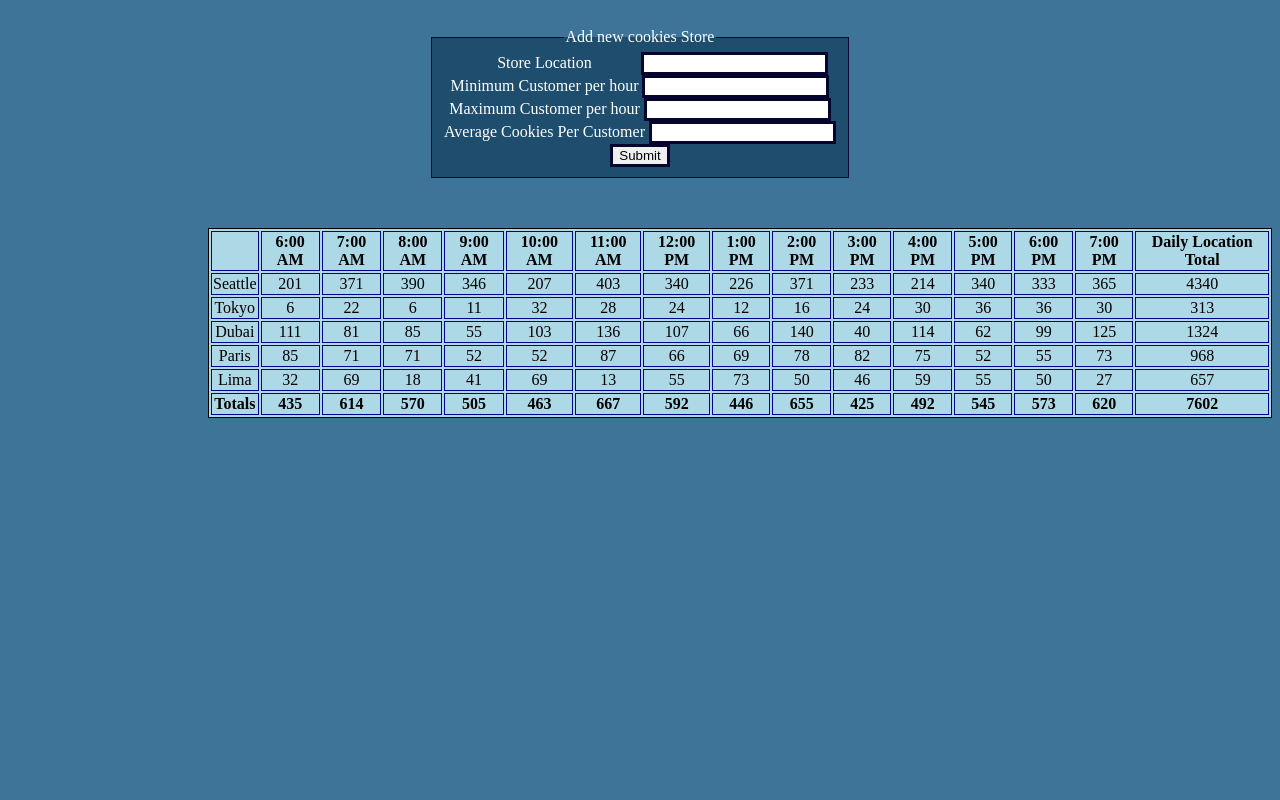
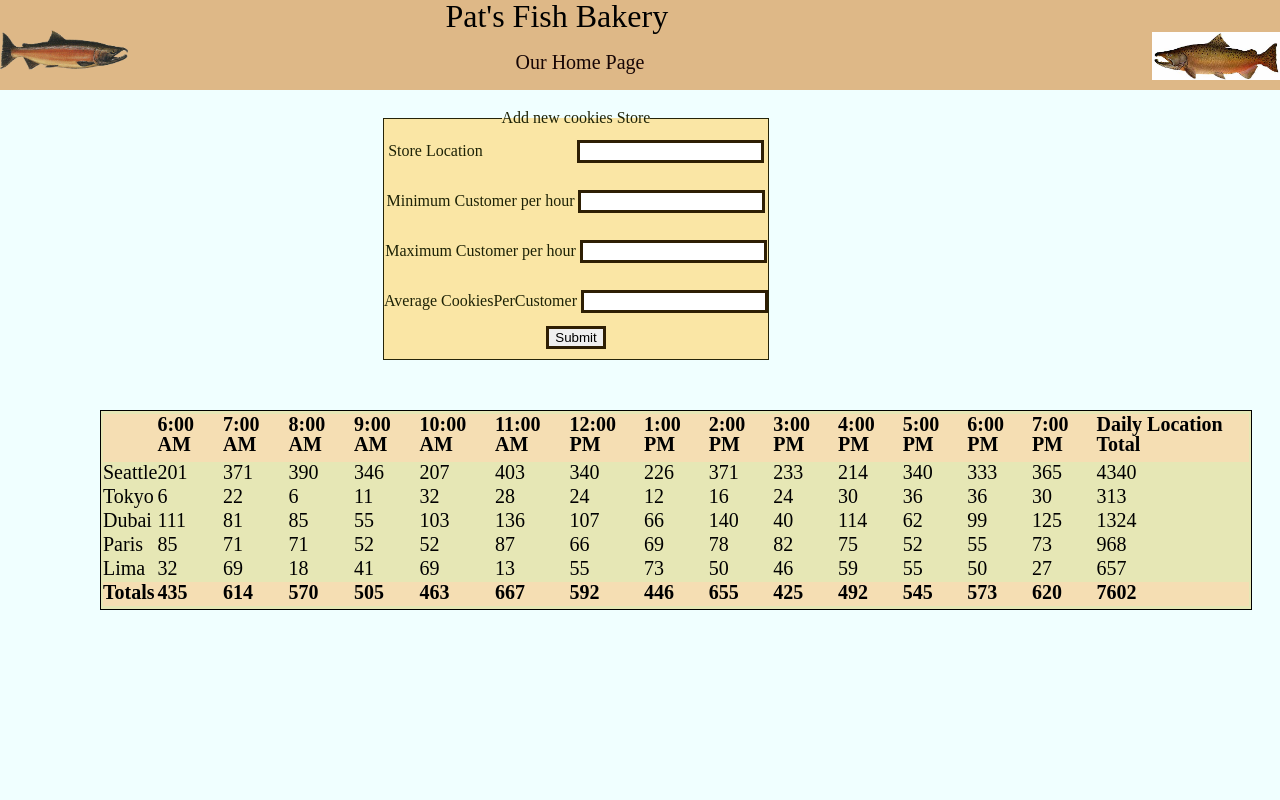
Before and after one commit to Noura-Alquran/cookie-stand, a plain HTML site: page sales.html in a window 1280 px wide. Shown: the top 800 px of the page. Drawn offline with Linux system fonts and the light colour scheme.

Commit message:
final style

```diff
--- a/css/reset.css
+++ b/css/reset.css
@@ -0,0 +1,48 @@
+/* http://meyerweb.com/eric/tools/css/reset/
+   v2.0 | 20110126
+   License: none (public domain)
+*/
+
+html, body, div, span, applet, object, iframe,
+h1, h2, h3, h4, h5, h6, p, blockquote, pre,
+a, abbr, acronym, address, big, cite, code,
+del, dfn, em, img, ins, kbd, q, s, samp,
+small, strike, strong, sub, sup, tt, var,
+b, u, i, center,
+dl, dt, dd, ol, ul, li,
+fieldset, form, label, legend,
+table, caption, tbody, tfoot, thead, tr, th, td,
+article, aside, canvas, details, embed,
+figure, figcaption, footer, header, hgroup,
+menu, nav, output, ruby, section, summary,
+time, mark, audio, video {
+	margin: 0;
+	padding: 0;
+	border: 0;
+	font-size: 100%;
+	font: inherit;
+	vertical-align: baseline;
+}
+/* HTML5 display-role reset for older browsers */
+article, aside, details, figcaption, figure,
+footer, header, hgroup, menu, nav, section {
+	display: block;
+}
+body {
+	line-height: 1;
+}
+ol, ul {
+	list-style: none;
+}
+blockquote, q {
+	quotes: none;
+}
+blockquote:before, blockquote:after,
+q:before, q:after {
+	content: '';
+	content: none;
+}
+table {
+	border-collapse: collapse;
+	border-spacing: 0;
+}
--- a/css/style.css
+++ b/css/style.css
@@ -1,35 +1,106 @@
- body {
-     text-align: center;
-     background-color: hsl(204, 42%, 42%);
+*{
+    box-sizing: border-box;
+  }
 
- }
- table {
-    border: 1px solid black;
-    margin-left:200px;
-    margin-top: 50px;
-    background-color: lightblue;
+  header{
+    background-color:burlywood;
+    border:rgb(48, 33, 33);
+    width: 100%;
+    height: 90px;
+}
+body{
+    text-align: center;
+    width: 100%;
+    margin: 0 auto;
+    background-color:azure;
+}
+#logo{
+    float: left;
+    max-width: 10%;
+    margin-top:30px;
+}
+#logo2{
+    float: right;
+    max-width: 10%;
+    vertical-align: middle;
+    padding-bottom:30px;
 
 }
-th , td {
-    border: 1px solid darkblue;
+nav ul li {
+    display: inline-block;
+    vertical-align:middle;
+    font-size: medium;
+    margin: 20px;;
+
+}
+a{
+    color:rgb(22, 5, 5);
+    text-decoration: none;
+    font-size: 20px;
+    margin-right: 120px;
+  }
+a:hover{
+    background-color:yellow;
+  }
+h1{
+    font-size:xx-large;
+    text-align: center;
+    margin-right:23%;
+  }
+
+ table {
+
+    margin-left:100px;
+    margin-top: 50px;
+    background-color:rgb(230, 231, 181);
+    width:90%;
+    border-collapse:unset;
+    border: 1px solid black;
+    text-align: left;
+    padding: 3px 2px;
+    font-size: 20px;
+    height:200px;
+
+}
+
+th{
+    font-weight: bold;
+    font-size:20px;
+    border-left: 2px;
+    background-color: wheat;
+}
+th:hover{
+    color: yellowgreen;
+    background-color: white;
 }
 fieldset{
     display: inline-block;
-    background-color:rgb(30, 77, 109);
-    color: white;
+    width: 250x;
+    height: 250px;
+    background-color:rgb(250, 230, 165);
+    color: rgb(29, 34, 6);
     margin-top:20px ;
-    border: rgb(18, 5, 54) solid 1px ;
+    border: rgb(37, 36, 9) solid 1px ;
+    text-align: center;
 
 }
+label{
+line-height: 50px;}
 input{
 
-    border: solid rgb(4, 4, 46);
+    border: solid rgb(46, 31, 4);
 }
-#location{
-    margin-left: 45px;
+#location {
+    margin-left:90px;
 }
 #button:hover{
     background-color: teal;
     color: rgb(18, 5, 54);
 
 }
+
+footer{
+    margin-top:100%;
+    height:20px;
+    background-color:burlywood;
+}
--- /dev/null
+++ b/css/styleIndex.css
@@ -0,0 +1,103 @@
+
+*{
+    box-sizing: border-box;
+  }
+
+  header{
+    background-color:burlywood;
+    border:rgb(48, 33, 33);
+    width: 100%;
+    height: 90px;
+}
+body{
+    text-align: center;
+    width: 100%;
+    margin: 0 auto;
+    background-color:azure;
+}
+#logo{
+    float: left;
+    max-width: 10%;
+    margin-top:30px;
+}
+#logo2{
+    float: right;
+    max-width: 10%;
+    vertical-align: middle;
+    padding-bottom:30px;
+
+}
+nav ul li {
+    display: inline-block;
+    vertical-align:middle;
+    margin-right: 85px;
+    font-size: large;
+    margin: 20px;;
+
+}
+ a{
+    color:rgb(22, 5, 5);
+    text-decoration: none;
+    font-size: 20px;
+    margin-right: 120px;
+  }
+a:hover{
+    background-color:yellow;
+  }
+h1{
+    font-size:xx-large;
+
+  }
+  footer{
+    margin-top:100%;
+    height:20px;
+    background-color:burlywood;
+}
+section{
+    border: solid 1px rgb(32, 9, 9);
+    background-color: rgb(243, 230, 174);
+    display:inline-block;
+    margin:40px;
+}
+.gg{
+    width: 300px;
+    height: 280px;
+    margin-top:40px ;
+}
+h3{
+    font-size:x-large ;
+    font-weight: bold ;
+    color: rgb(48, 26, 26);
+}
+div p{
+    text-align: left;
+    line-height:50px;
+    font-weight: bold;
+}
+ #three{
+    width:45%;
+    height:500px;
+    padding:50px ;
+    margin-left:40px;
+    margin-bottom:200px;
+}
+#two{
+    width: 45%;
+    padding:50px ;
+}
+#workHour{
+    font-size:large;
+}
+#workHour:hover{
+    color: rgb(209, 209, 29);
+    background-color:rgb(46, 46, 32);
+}
+.in{
+    display: inline-block;
+}
+.locations{
+    font-weight: bold;
+    list-style-type: square;
+    text-align: left;
+    font-size: large;
+}
--- a/sales.html
+++ b/sales.html
@@ -9,10 +9,19 @@
 <link href="css/style.css" rel="stylesheet">
 </head>
 <body>
+<header>
+    <img id="logo" src="img/salmon.png" width="200"  /> <h1>Pat's Fish Bakery</h1>
+    <img id="logo2" src="img/chinook.jpg" width="200"/>
+    <nav>
+        <ul>
+            <li><a href="index.html">Our Home Page</a></li>
+        </ul>
+    </nav>
+</header>
 <form id="storeForm">
 <fieldset>
 <legend>Add new cookies Store</legend>
-<label id="location"for="location">Store Location</label>
+<label for="location">Store Location</label>
 <input type="text" id="location">
 <br>
 <label for="minHourlyCus">Minimum Customer per hour</label>
@@ -21,7 +30,7 @@
 <label for="maxHourlyCus">Maximum Customer per hour</label>
 <input type="number" id="maxHourlyCus">
 <br>
-<label for="avgCookiesPerCus"> Average Cookies Per Customer</label>
+<label for="avgCookiesPerCus"> Average CookiesPerCustomer</label>
 <input type="number" step="0.01" id="avgCookiesPerCus">
 <br>
 <input id="button" type="submit" value="Submit">
@@ -30,5 +39,8 @@
     <div id='Cookies'></div>
 
     <script src="JS/app.js"></script>
+    <footer>
+        All rights reseved 2021 &copy;
+    </footer>
 </body>
 </html>
```
Also changed, not shown: index.html (+59 -0 lines), img/chinook.jpg (added), img/cutter.jpeg (added), img/family.jpg (added), img/fish.jpg (added), img/frosted-cookie.jpg (added), img/salmon.png (added), img/shirt.jpg (added).
